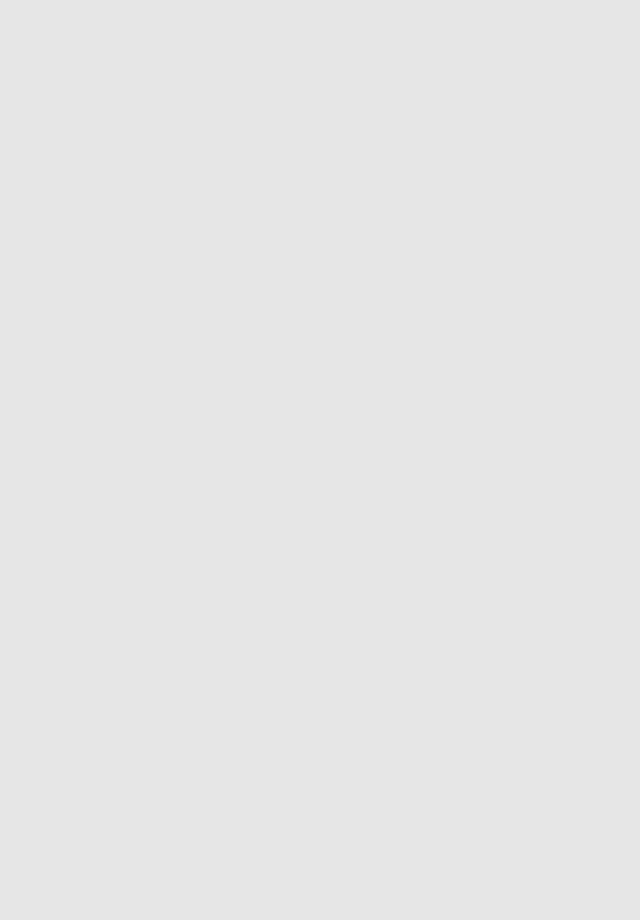
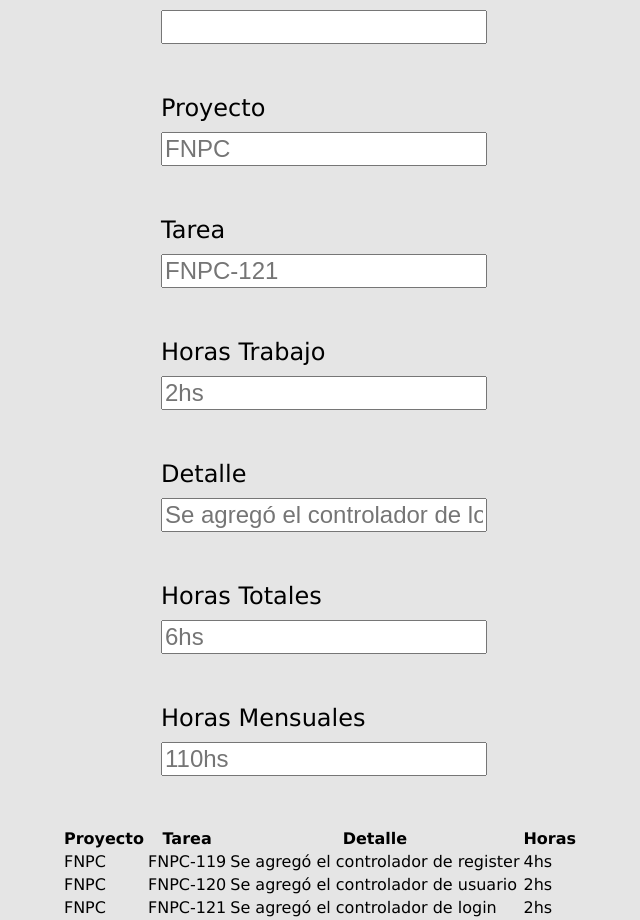
Before and after one commit to AgussAndrade/Tribu_2_aninfo_1c_2022, a React (Create React App) app in the folder psa/: page /resources/employee in a window 1280 px wide. Shown: the part 220-1140 px from the top of the page, without its empty margins (320-960 px from the left). Before the commit the page ends 800 px from the top, so only its background shows below. Built offline with nearby package versions, Linux system fonts and the light colour scheme.

Commit message:
Make simple layout for employee page

```diff
--- a/psa/src/components/FormGroup/index.js
+++ b/psa/src/components/FormGroup/index.js
@@ -1,7 +1,7 @@
 import React from "react";
 import { FormGroup, FormLabel, FormControl } from "./styled"
 
-export const FormGroupComp = (props) => {
+export const FormGroupContainer = (props) => {
     const {controlId, label, type, name, placeholder, handleChange} = props;
     return (
         <FormGroup controlId={controlId}>
--- /dev/null
+++ b/psa/src/components/TableBody/index.js
@@ -0,0 +1,23 @@
+import React from "react";
+
+export const TableBody = (props) => {
+    const {rows} = props
+
+    let rowsElements = []
+    for (const key in rows) {
+        const row = rows[key]
+
+        let rowElement = []
+        for (const key in row) {
+            const rowValue = row[key]
+            rowElement.push(<td>{rowValue}</td>)
+        }
+        rowsElements.push(<tr>{rowElement}</tr>)
+    }
+
+    return (
+        <tbody>
+            {rowsElements}
+        </tbody>
+    );
+}
--- /dev/null
+++ b/psa/src/components/TableHeader/index.js
@@ -0,0 +1,19 @@
+import React from "react";
+
+export const TableHeader = (props) => {
+    const {headers} = props
+
+    let headerElements = []
+    for (const key in headers) {
+        const header = headers[key]
+        headerElements.push(<th>{header}</th>)
+    }
+
+    return (
+        <thead>
+            <tr>
+                {headerElements}
+            </tr>
+        </thead>
+    );
+}
--- a/psa/src/screens/Resources/components/ResourcesEmployee/index.js
+++ b/psa/src/screens/Resources/components/ResourcesEmployee/index.js
@@ -2,20 +2,25 @@ import React, { useState } from "react";
 import { useNavigate, useLocation } from "react-router-dom";
 import { PrincipalContainer } from "../../../Home/styled";
 import { TopBar } from "../../../../components/TopBar";
+import { ResourcesHoursForm } from "../ResourcesHoursForm";
+import { ResourcesHoursTable } from "../ResourcesHoursTable";
 
 export const ResourcesEmployee = (props) => {
   const navigate = useNavigate();
   const location = useLocation();
   const date = location.state?.date;
   const name = location.state?.name;
-  console.log(location);
   return (
     <PrincipalContainer>
       <TopBar buttonSelected={"Recursos"}/>
       <p>
-          Esta es la vista de un empleado.{name}{date}
-          Debe tener pestañas para Administración de horas y Perfil de empleado
+        Esta es la vista del empleado {name} para la fecha {date}.
       </p>
+      <p>
+        Debe tener pestañas para Administración de horas y Perfil de empleado
+      </p>
+      <ResourcesHoursForm date={date}></ResourcesHoursForm>
+      <ResourcesHoursTable></ResourcesHoursTable>
     </PrincipalContainer>
   );
 };
--- /dev/null
+++ b/psa/src/screens/Resources/components/ResourcesHoursForm/index.js
@@ -0,0 +1,17 @@
+import React from "react";
+import { FormGroupContainer } from "../../../../components/FormGroup";
+
+export const ResourcesHoursForm = (props) => {
+    const {date} = props
+    return (
+        <div>
+            <FormGroupContainer label="Fecha" placeholder={date}/>
+            <FormGroupContainer label="Proyecto" placeholder="FNPC"/>
+            <FormGroupContainer label="Tarea" placeholder="FNPC-121"/>
+            <FormGroupContainer label="Horas Trabajo" placeholder="2hs"/>
+            <FormGroupContainer label="Detalle" placeholder="Se agregó el controlador de login"/>
+            <FormGroupContainer label="Horas Totales" placeholder="6hs"/>
+            <FormGroupContainer label="Horas Mensuales" placeholder="110hs"/>
+        </div>
+    );
+}
--- /dev/null
+++ b/psa/src/screens/Resources/components/ResourcesHoursTable/index.js
@@ -0,0 +1,21 @@
+import React from "react";
+import { Table } from "react-bootstrap";
+import { TableHeader } from "../../../../components/TableHeader";
+import { TableBody } from "../../../../components/TableBody";
+
+export const ResourcesHoursTable = () => {
+    const headers = ["Proyecto", "Tarea", "Detalle", "Horas"]
+
+    // Las rows estan hardcodeadas, pero llegan de API calls al backend
+    const rows = [
+        ["FNPC", "FNPC-119", "Se agregó el controlador de register", "4hs"],
+        ["FNPC", "FNPC-120", "Se agregó el controlador de usuario", "2hs"],
+        ["FNPC", "FNPC-121", "Se agregó el controlador de login", "2hs"]
+    ]
+    return (
+        <Table striped bordered hover>
+            <TableHeader headers={headers}/>
+            <TableBody rows={rows} />
+        </Table>
+    );
+}
--- a/psa/src/screens/Resources/index.js
+++ b/psa/src/screens/Resources/index.js
@@ -3,7 +3,7 @@ import { PrincipalContainer } from "../Home/styled";
 import { TopBar } from "../../components/TopBar";
 import { useNavigate } from "react-router-dom";
 import { FormContainer, FormBtnLink } from "./styled";
-import { FormGroupComp } from "../../components/FormGroup";
+import { FormGroupContainer } from "../../components/FormGroup";
 
 export const Resources = () => {
   const [name, setName] = useState("");
@@ -13,7 +13,7 @@ export const Resources = () => {
     <PrincipalContainer>
       <TopBar buttonSelected={"Recursos"}/>
       <FormContainer >
-        <FormGroupComp
+        <FormGroupContainer
           controlId="name"
           label="Ingrese nombre del Empleado"
           type="input"
@@ -21,7 +21,7 @@ export const Resources = () => {
           placeholder="Juan Lopez"
           handleChange={setName}
         />
-        <FormGroupComp
+        <FormGroupContainer
           controlId="date"
           label="Ingrese una Fecha"
           type="date"
```
